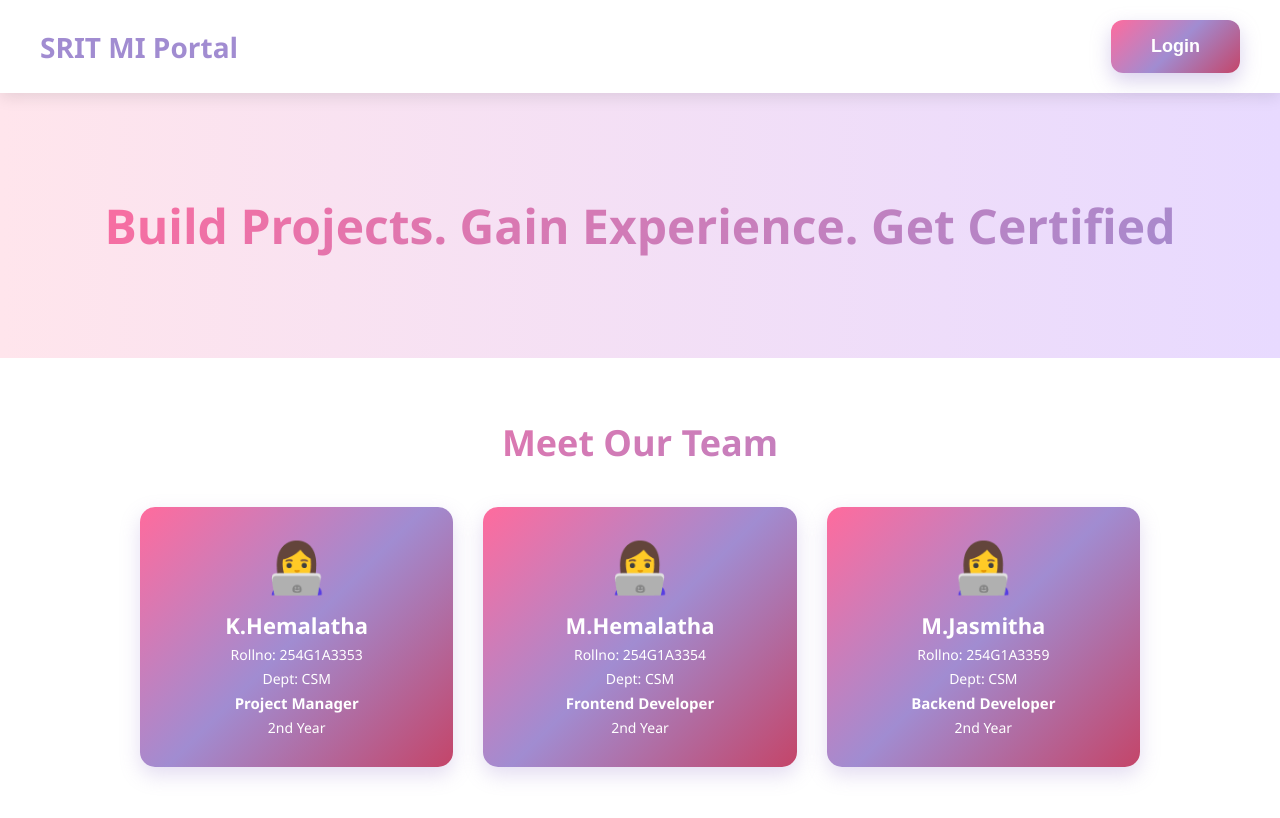
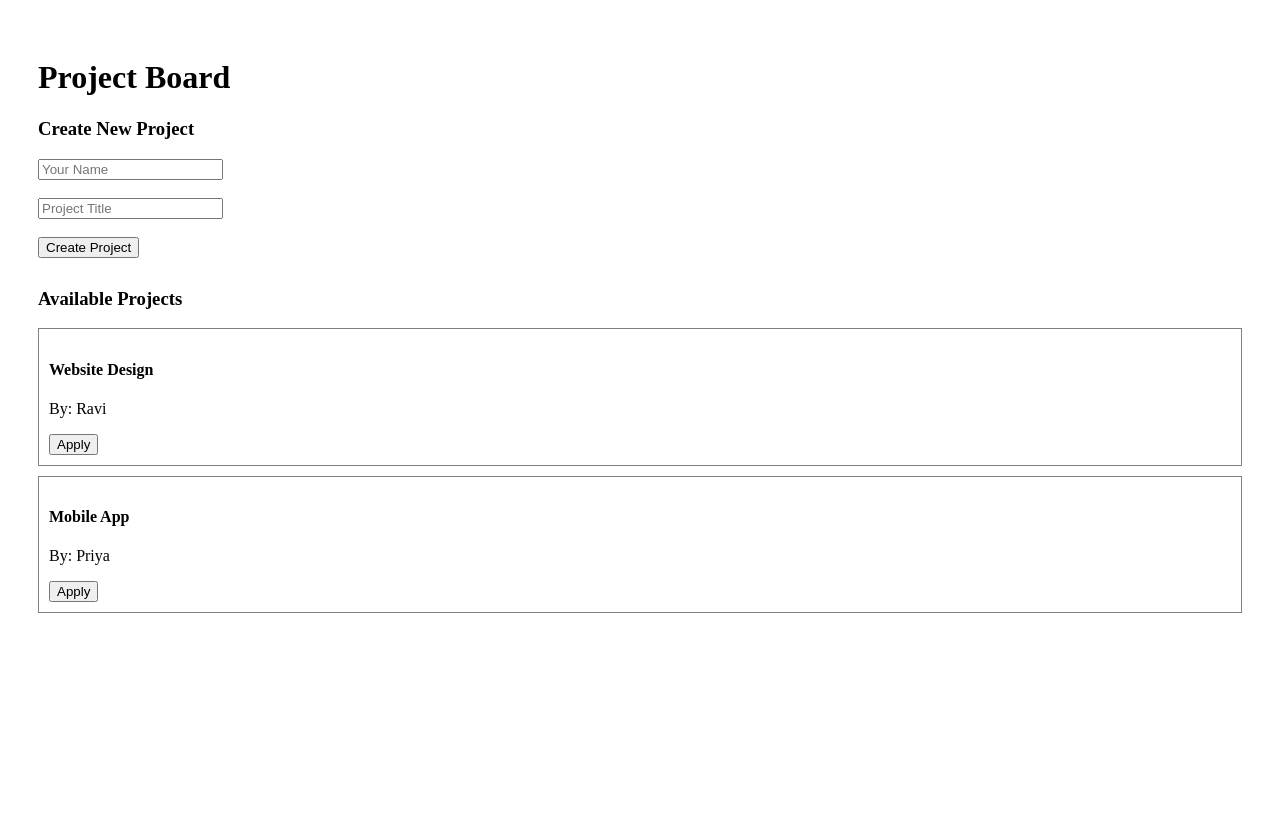
Before and after one commit to kavadihemalatha0317/srit-mi-portal, a Next.js app: page / in a window 1280 px wide. Shown: the top 818 px of the page. Built offline with nearby package versions, Linux system fonts and the light colour scheme.

Commit message:
Update index.js

```diff
--- a/pages/index.js
+++ b/pages/index.js
@@ -1,67 +1,41 @@
-import React from "react";
+import { useState } from 'react'
+import Link from 'next/link'
 
-export default function App() {
-  const buttonStyle = {
-    padding:"16px 40px",
-    background:"linear-gradient(135deg, #FF6B9D 0%, #A18CD1 50%, #C44569 100%)",
-    color:"white", border:"none", borderRadius:"12px", fontSize:"18px", fontWeight:"bold",
-    cursor:"pointer", boxShadow:"0 8px 20px rgba(161, 140, 209, 0.4)"
-    // ANIMATION THEESANU
+export default function HomePage() {
+  const [projects, setProjects] = useState([
+    { id: 1, title: 'Website Design', creator: 'Ravi', creatorEmail: 'ravi@test.com' },
+    { id: 2, title: 'Mobile App', creator: 'Priya', creatorEmail: 'priya@test.com' }
+  ])
+  const [newTitle, setNewTitle] = useState('')
+  const [creatorName, setCreatorName] = useState('')
+
+  const createProject = () => {
+    if(!newTitle || !creatorName) return alert('Fill both')
+    const newProject = { id: Date.now(), title: newTitle, creator: creatorName, creatorEmail: creatorName+'@test.com' }
+    setProjects([...projects, newProject])
+    setNewTitle('')
+    setCreatorName('')
   }
 
-  const team = [
-    {name:"K.Hemalatha", roll:"Rollno: 254G1A3353", dept:"Dept: CSM", role:"Project Manager", year:"2nd Year"},
-    {name:"M.Hemalatha", roll:"Rollno: 254G1A3354", dept:"Dept: CSM", role:"Frontend Developer", year:"2nd Year"},
-    {name:"M.Jasmitha", roll:"Rollno: 254G1A3359", dept:"Dept: CSM", role:"Backend Developer", year:"2nd Year"}
-  ]
+  return (
+    <div style={{padding: '30px'}}>
+      <h1>Project Board</h1>
 
-  return (
-    <div>
-      <style>{`
-        @keyframes jumpOnce {
-          0% { transform: translateY(0); }
-          50% { transform: translateY(-8px); }
-          100% { transform: translateY(0); }
-        }
-        .jump-hover:hover {
-          animation: jumpOnce 0.5s ease; /* MOUSE PETTINAPPUDE MATRAM */
-        }
-        .team-card {
-          background:linear-gradient(135deg, #FF6B9D, #A18CD1, #C44569);
-          padding:25px; border-radius:15px; text-align:center; color:white;
-          box-shadow:0 8px 20px rgba(161,140,209,0.3)
-        }
-        * { margin: 0; padding: 0; box-sizing: border-box; }
-      `}</style>
+      <h3>Create New Project</h3>
+      <input placeholder="Your Name" value={creatorName} onChange={(e)=>setCreatorName(e.target.value)}/><br/><br/>
+      <input placeholder="Project Title" value={newTitle} onChange={(e)=>setNewTitle(e.target.value)}/><br/><br/>
+      <button onClick={createProject}>Create Project</button>
 
-      <div style={{fontFamily:"'Segoe UI', Arial", background:"linear-gradient(to right,#FFE5EC,#E8DAFF)", minHeight:"100vh"}}>
-        <header style={{display:"flex",justifyContent:"space-between",alignItems:"center",padding:"20px 40px",background:"white",boxShadow:"0 4px 15px rgba(0,0,0,0.1)"}}>
-          <h2 style={{color:"#A18CD1", fontSize:"28px", fontWeight:"900"}}>SRIT MI Portal</h2>
-          <button onClick={() => window.location.href="/login"} style={buttonStyle} className="jump-hover">Login</button>
-        </header>
-
-        <div style={{textAlign:"center",padding:"100px 20px"}}>
-          <h1 style={{fontSize:"48px", background:"linear-gradient(135deg, #FF6B9D, #A18CD1)", WebkitBackgroundClip:"text", WebkitTextFillColor:"transparent", fontWeight:"900"}}>
-            Build Projects. Gain Experience. Get Certified
-          </h1>
+      <h3 style={{marginTop:'30px'}}>Available Projects</h3>
+      {projects.map(p => (
+        <div key={p.id} style={{border:'1px solid gray', padding:'10px', margin:'10px 0'}}>
+          <h4>{p.title}</h4>
+          <p>By: {p.creator}</p>
+          <Link href={`/apply?id=${p.id}&creator=${p.creatorEmail}`}>
+            <button>Apply</button>
+          </Link>
         </div>
-
-        <div style={{padding:"60px 40px", background:"white"}}>
-          <h2 style={{textAlign:"center", background:"linear-gradient(135deg, #FF6B9D, #A18CD1)", WebkitBackgroundClip:"text", WebkitTextFillColor:"transparent", fontSize:"36px", marginBottom:"40px"}}>Meet Our Team</h2>
-          <div style={{display:"grid", gridTemplateColumns:"repeat(auto-fit, minmax(250px, 1fr))", gap:"30px", maxWidth:"1000px", margin:"0 auto"}}>
-            {team.map((member, i) => (
-              <div key={i} className="team-card jump-hover"> {/* HOVER LO MATRAM JUMP */}
-                <div style={{fontSize:"50px"}}>👩‍💻</div>
-                <h3 style={{margin:"10px 0 5px 0", fontSize:"22px"}}>{member.name}</h3>
-                <p style={{margin:"5px 0", fontSize:"14px"}}>{member.roll}</p>
-                <p style={{margin:"5px 0", fontSize:"14px"}}>{member.dept}</p>
-                <p style={{margin:"5px 0", fontSize:"15px", fontWeight:"600"}}>{member.role}</p>
-                <p style={{margin:"5px 0", fontSize:"14px"}}>{member.year}</p>
-              </div>
-            ))}
-          </div>
-        </div>
-      </div>
+      ))}
     </div>
   )
 }
```
